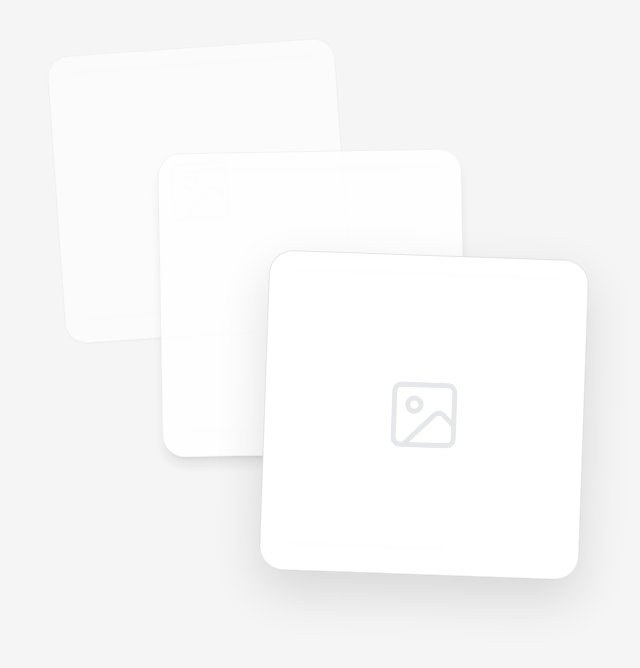
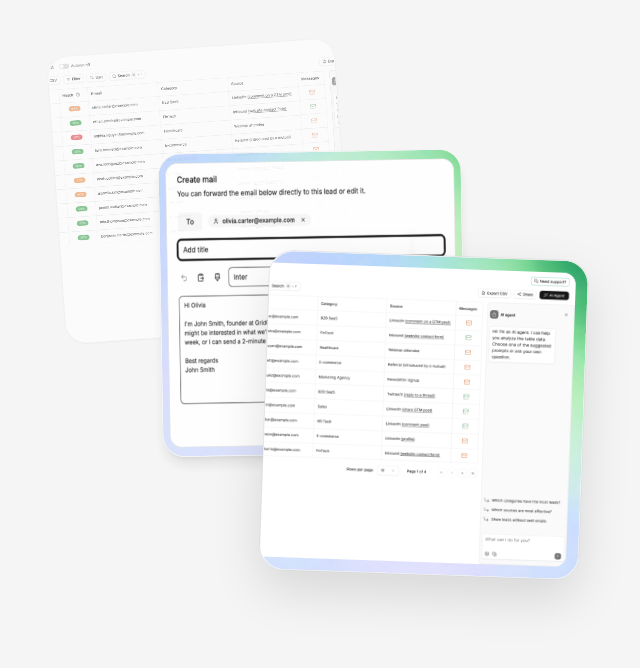
Before and after one commit to Nueve-Info/bet1-gridGPT-founder, a React (Vite) app: page / in a window 1280 px wide. Shown: the part 3763-4431 px from the top of the page, without its empty margins (632-1272 px from the left). Built offline with nearby package versions, Linux system fonts and the light colour scheme.

Commit message:
feat: replace metrics carousel placeholders with actual product screenshots

```diff
--- a/src/LandingPage.tsx
+++ b/src/LandingPage.tsx
@@ -722,6 +722,11 @@ export default function LandingPage() {
                 >
                     {[0, 1, 2].map((id) => {
                         const position = cardOrder.indexOf(id); // 0 = Front, 1 = Middle, 2 = Back
+                        const images = [
+                            "/assets/agent-interface.png",
+                            "/assets/mail-interface.png",
+                            "/assets/dashboard-preview.png"
+                        ];
                         return (
                             <div
                                 key={id}
@@ -732,19 +737,11 @@ export default function LandingPage() {
                                     position === 2 && "z-10 scale-90 shadow-sm border-[#111111]/5 opacity-60 lg:-translate-x-28 lg:-translate-y-28 md:-translate-x-20 md:-translate-y-20 -translate-x-12 -translate-y-12 rotate-[-4deg]"
                                 )}
                             >
-                                <div className={cn(
-                                    "w-16 h-16 sm:w-20 sm:h-20 transition-colors duration-500",
-                                    position === 0 ? "text-gray-200" : "text-gray-100"
-                                )}>
-                                    <svg viewBox="0 0 24 24" fill="none" stroke="currentColor" strokeWidth="1.5" strokeLinecap="round" strokeLinejoin="round">
-                                        <rect width="18" height="18" x="3" y="3" rx="2" ry="2" />
-                                        <circle cx="9" cy="9" r="2" />
-                                        <path d="m21 15-3.086-3.086a2 2 0 0 0-2.828 0L6 21" />
-                                    </svg>
-                                </div>
-                                {/* Subtle decorative elements to distinguish cards */}
-                                <div className="absolute top-4 left-6 right-6 h-1 bg-gray-50 rounded-full overflow-hidden opacity-20"></div>
-                                <div className="absolute bottom-6 left-6 w-1/2 h-1 bg-gray-50 rounded-full overflow-hidden opacity-20"></div>
+                                <img
+                                    src={images[id]}
+                                    alt=""
+                                    className="w-full h-full object-cover"
+                                />
                             </div>
                         );
                     })}
```
Also changed, not shown: public/assets/agent-interface.png (added).
